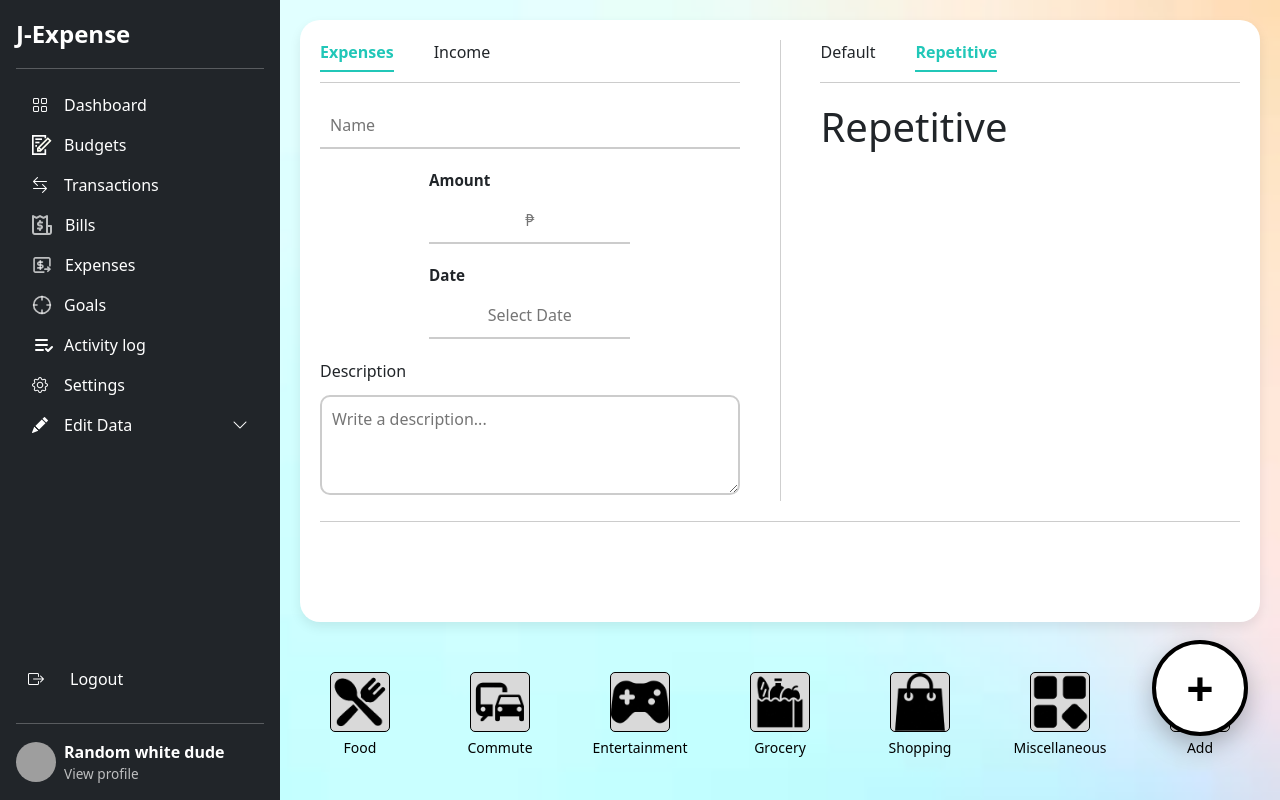
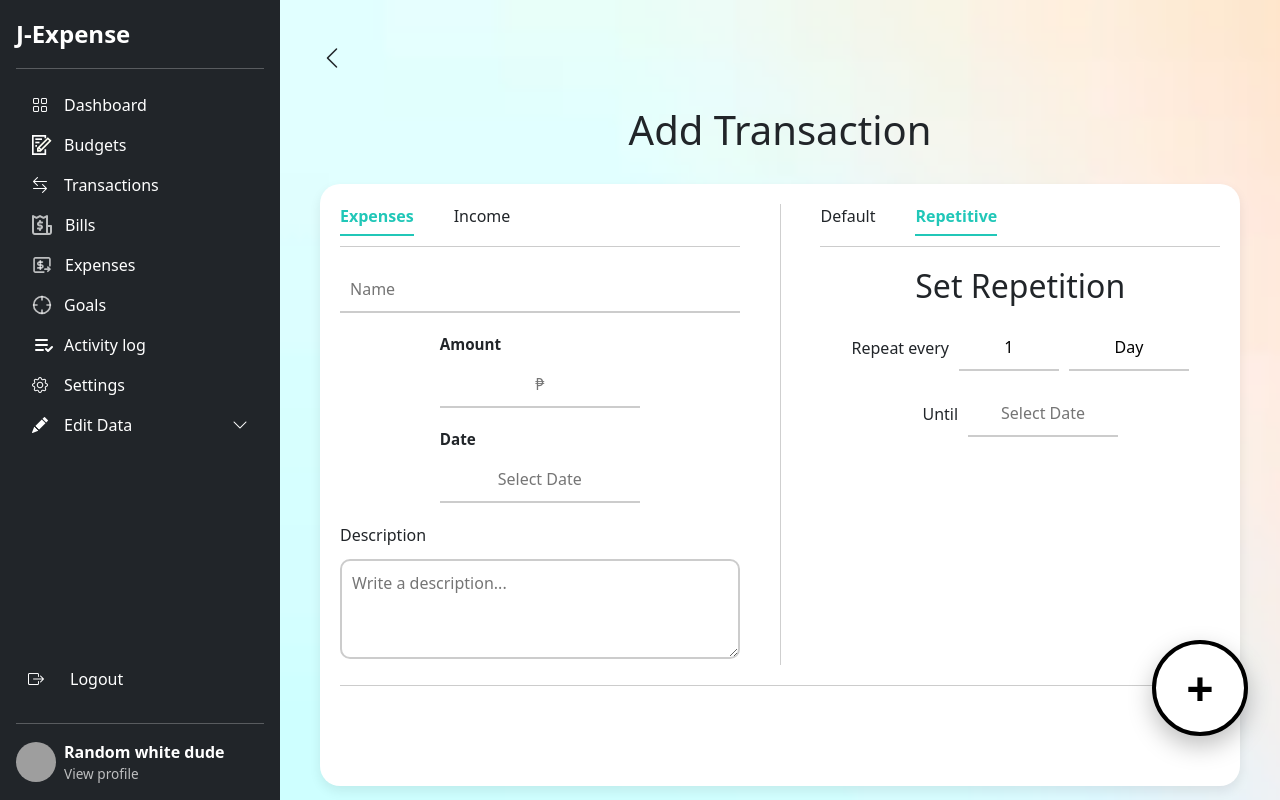
Before and after one commit to jones21312321313213/J-Expense, a React (Vite) app in the folder j-expense-frontend/: page /add-transaction in a window 1280 px wide. Both pictures are taken after a click on the element "Repetitive". Shown: the top 800 px of the page. Built offline with nearby package versions, Linux system fonts and the light colour scheme; grey boxes are pictures that could not be loaded.

Commit message:
added things in addtransactionpage and transaction related things

```diff
--- a/j-expense-frontend/src/Components/Transactions/AddTransaction.jsx
+++ b/j-expense-frontend/src/Components/Transactions/AddTransaction.jsx
@@ -15,6 +15,14 @@ function AddTransaction() {
   const [description, setDescription] = useState("");
   const [error, setError] = useState("");
   const [category, setCategory] = useState("");
+
+
+    // --- ADDITIONAL STATE FOR REPETITIVE TAB ---
+  const [periodLength, setPeriodLength] = useState(1);
+  const [periodUnit, setPeriodUnit] = useState("Day");
+  const [endDate, setEndDate] = useState("");
+
+
 
   const activeStyle = {
     borderBottom: "2px solid #21c7b8",
@@ -140,10 +148,21 @@ function AddTransaction() {
             </span>
           </div>
 
-          <div style={{ marginTop: "20px" }}>
-            {rightTab === "default" && <AddTransactionDefault />}
-            {rightTab === "repetitive" && <AddTransactionRepetitive />}
-          </div>
+        <div style={{ marginTop: "20px" }}>
+          {rightTab === "default" && <AddTransactionDefault />}
+
+          {rightTab === "repetitive" && (
+            <AddTransactionRepetitive
+              periodLength={periodLength}
+              setPeriodLength={setPeriodLength}
+              periodUnit={periodUnit}
+              setPeriodUnit={setPeriodUnit}
+              endDate={endDate}
+              setEndDate={setEndDate}
+            />
+          )}
+        </div>
+
         </div>
       </div>
 
--- a/j-expense-frontend/src/Components/Transactions/AddTransactionRepetitive.jsx
+++ b/j-expense-frontend/src/Components/Transactions/AddTransactionRepetitive.jsx
@@ -1,11 +1,125 @@
+import React, { useState } from "react";
+import DatePicker from "../DatePicker";
+import SetPeriod from "../SetPeriod";
+import SetPeriodLength from "../SetPeriodLength";
 
-function AddTransactionRepetitive(){
+function AddTransactionRepetitive({
+  periodLength,
+  setPeriodLength,
+  periodUnit,
+  setPeriodUnit,
+  endDate,
+  setEndDate
+}) {
+  const [showPeriodLengthModal, setShowPeriodLengthModal] = useState(false);
+  const [showPeriodModal, setShowPeriodModal] = useState(false);
+  const [showDatePicker, setShowDatePicker] = useState(false);
 
-        return(
-        <div>
-            <h1>Repetitive</h1>
-        </div>
-    );
+  const inputStyle = {
+    padding: "10px",
+    border: "none",
+    borderBottom: "2px solid #ccc",
+    width: "100px",
+    textAlign: "center",
+    background: "transparent",
+    cursor: "pointer",
+    fontSize: "1rem",
+  };
+
+  const formatDate = (date) => {
+    if (!date) return "";
+    const options = { month: "short", day: "numeric", year: "numeric" };
+    return new Date(date).toLocaleDateString(undefined, options);
+  };
+
+  return (
+    <div style={{ width: "100%", textAlign: "center" }}>
+      <h2 style={{ marginBottom: "20px" }}>Set Repetition</h2>
+
+      {/* Repeat every row */}
+      <div
+        style={{
+          display: "flex",
+          alignItems: "center",
+          justifyContent: "center",
+          gap: "10px",
+          marginBottom: "20px",
+          flexWrap: "wrap",
+        }}
+      >
+        <span>Repeat every</span>
+
+        <input
+          readOnly
+          placeholder="1"
+          value={periodLength || ""}
+          onClick={() => setShowPeriodLengthModal(true)}
+          style={inputStyle}
+        />
+
+        <input
+          readOnly
+          placeholder="Period"
+          value={periodUnit || ""}
+          onClick={() => setShowPeriodModal(true)}
+          style={{ ...inputStyle, width: "120px" }}
+        />
+      </div>
+
+      {/* Until row */}
+      <div
+        style={{
+          display: "flex",
+          alignItems: "center",
+          justifyContent: "center",
+          gap: "10px",
+        }}
+      >
+        <span>Until</span>
+        <input
+          readOnly
+          placeholder="Select Date"
+          value={endDate ? formatDate(endDate) : ""}
+          onClick={() => setShowDatePicker(true)}
+          style={{ ...inputStyle, width: "150px" }}
+        />
+      </div>
+
+      {/* Modals */}
+      {showPeriodLengthModal && (
+        <SetPeriodLength
+          initialValue={periodLength}
+          onConfirm={(val) => {
+            setPeriodLength(val);
+            setShowPeriodLengthModal(false);
+          }}
+          onClose={() => setShowPeriodLengthModal(false)}
+        />
+      )}
+
+      {showPeriodModal && (
+        <SetPeriod
+          initialPeriod={periodUnit}
+          onSelectPeriod={(val) => {
+            setPeriodUnit(val);
+            setShowPeriodModal(false);
+          }}
+          onClose={() => setShowPeriodModal(false)}
+        />
+      )}
+
+      {showDatePicker && (
+        <DatePicker
+          selectedDate={endDate}
+          onDateSelect={(val) => {
+            setEndDate(val);
+            setShowDatePicker(false);
+          }}
+          onClose={() => setShowDatePicker(false)}
+        />
+      )}
+    </div>
+  );
 }
 
-export default AddTransactionRepetitive
+export default AddTransactionRepetitive;
--- a/j-expense-frontend/src/pages/AddTransactionPage.jsx
+++ b/j-expense-frontend/src/pages/AddTransactionPage.jsx
@@ -2,21 +2,78 @@ import SelectCategory from "../Components/Category/SelectCategory";
 import AddTransaction from "../Components/Transactions/AddTransaction";
 
 function AddTransactionPage() {
+
+  const categoryContainerStyle = {
+    width: "80%",
+    display: "flex",
+    justifyContent: "center",
+    background: "white",
+    borderRadius: "20px",
+    paddingTop: "15px",
+    flexDirection: "column",
+    alignItems: "center",
+    boxShadow: "0 5px 12px rgba(0,0,0,0.08)",
+  };
+
+  const categoryScrollStyle = {
+    width: "100%",
+    overflowX: "auto",
+    whiteSpace: "nowrap",
+    padding: "10px 0",
+  };
+
+  const categoryTitleStyle = {
+    fontSize: "1.5rem",
+    fontWeight: "600",
+  };
+
+  const addButtonStyle = {
+    background: "#D9D9D9",
+    border: "none",
+    borderRadius: "10px",
+    padding: "12px 25px",
+    fontSize: "1rem",
+    fontWeight: "600",
+    cursor: "pointer",
+    marginTop: "30px",
+    width: "350px",
+    height: "80px",
+  };
+
   return (
     <div
       style={{
         display: "flex",
         flexDirection: "column",
-                alignItems: "center",   // <-- Centers horizontally
+        alignItems: "center",
         width: "100%",
-                gap: "30px"
+        gap: "30px",
+        padding: "20px",
       }}
     >
+      {/* BACK ARROW */}
+      <div style={{ width: "100%", display: "flex", justifyContent: "flex-start" }}>
+        <i className="bi-chevron-left" style={{ fontSize: "1.5rem", cursor: "pointer" }}></i>
+      </div>
+
+      {/* TITLE */}
+      <h1 style={{ margin: 0, textAlign: "center" }}>Add Transaction</h1>
+
+      {/* ADD TRANSACTION CONTAINER */}
       <AddTransaction />
 
-            <div style={{ width: "100%", display: "flex", justifyContent: "center" }}>
+      {/* CATEGORY SELECTION */}
+      <h2 style={categoryTitleStyle}>Select a Category</h2>
+      <div style={categoryContainerStyle}>
+        <div style={categoryScrollStyle}>
           <SelectCategory />
         </div>
+      </div>
+
+      {/* ADD TRANSACTION BUTTON */}
+      <button style={addButtonStyle}>
+        Add Transaction
+      </button>
     </div>
   );
 }
```
Lines whose indentation alone changed are shown as unchanged.
